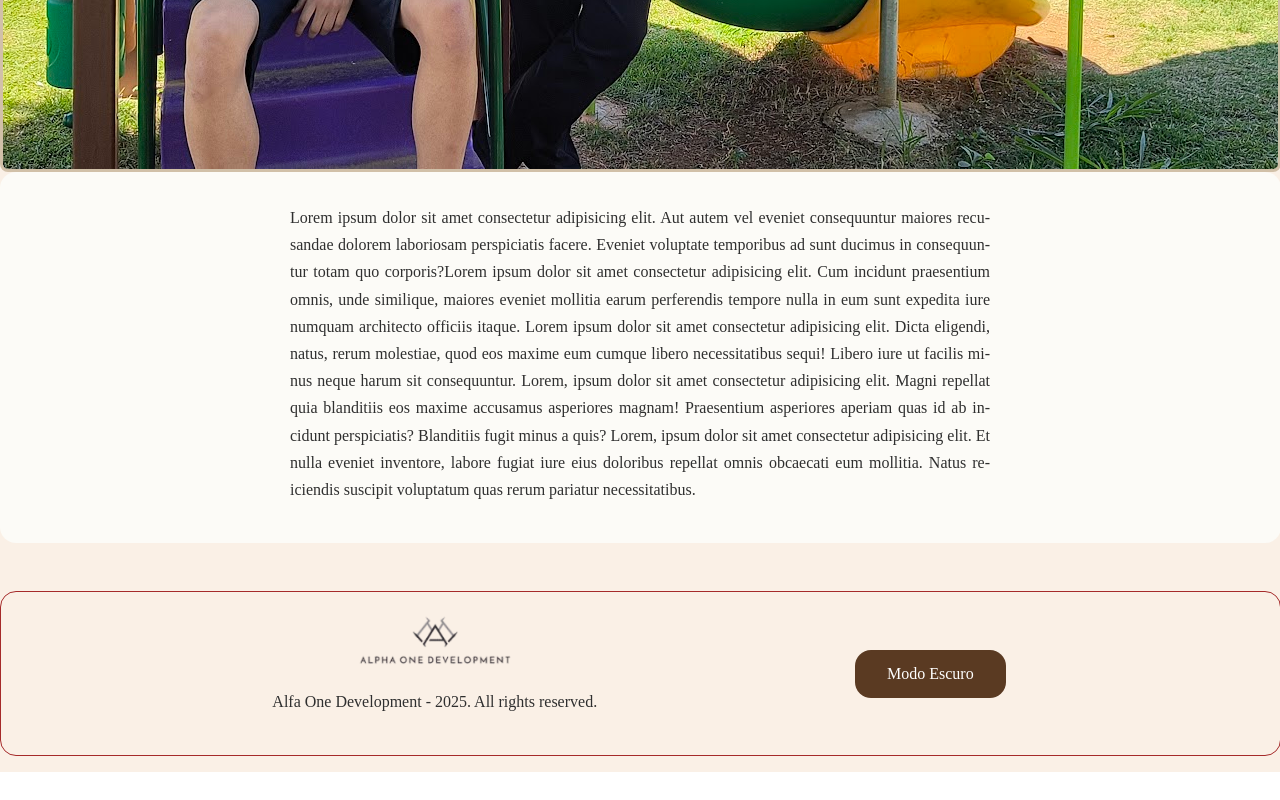
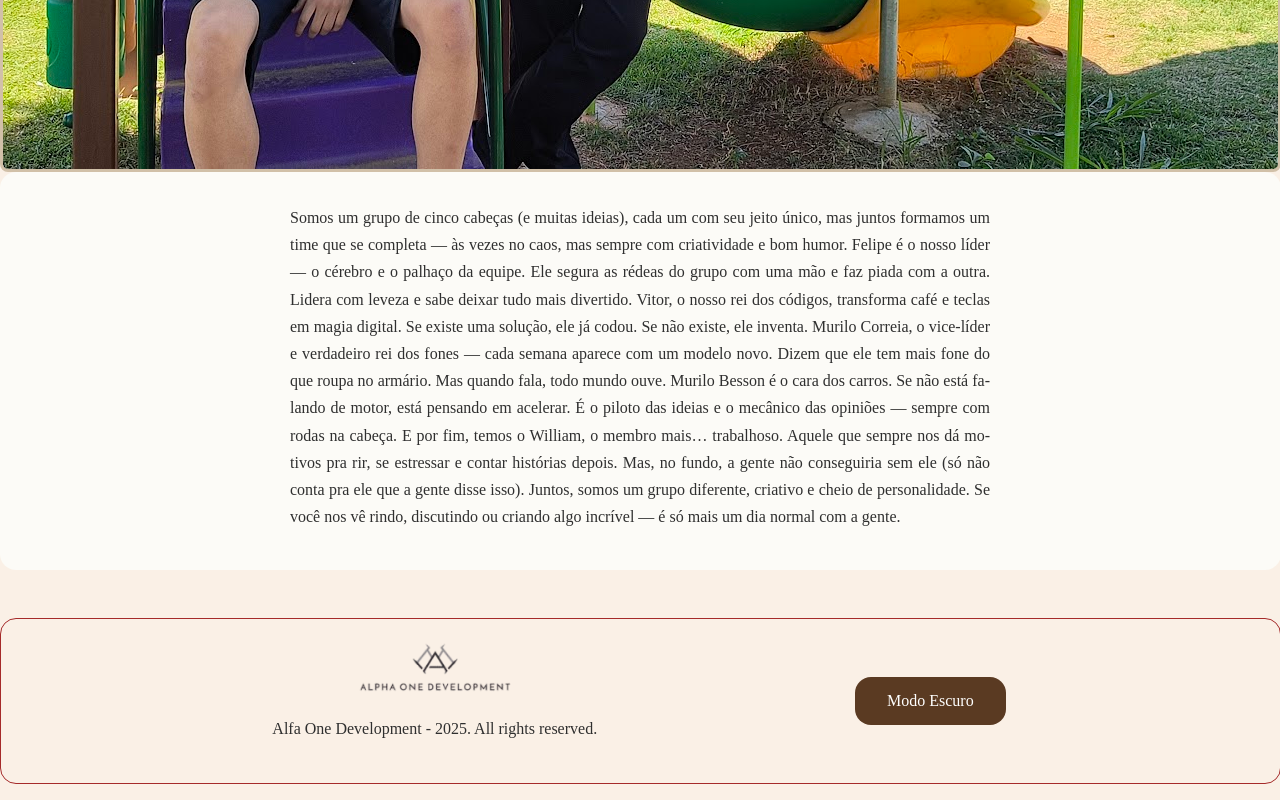
Before and after one commit to Talion2007/PrimeiraGuerraMundial, a React (Vite) app in the folder sitehis/: page /sobre-nos in a window 1280 px wide. Shown: the part 1084-1884 px from the top of the page. Before the commit the page ends 1856 px from the top, so only its background shows below. Built offline with nearby package versions, Linux system fonts and the light colour scheme.

Commit message:
texto sobre nós

```diff
--- a/sitehis/src/pages/SobreNos.jsx
+++ b/sitehis/src/pages/SobreNos.jsx
@@ -8,31 +8,33 @@ import imageG from "../assets/grupo.jpg";
 function SobreNos() {
   return (
     <>
-      <Header titulo="Sobre Nós"/>
+      <Header titulo="Sobre Nós" />
 
       <img src={imageG} className="imageg" />
       <section className="bloco">
         <p>
-          Lorem ipsum dolor sit amet consectetur adipisicing elit. Aut autem vel
-          eveniet consequuntur maiores recusandae dolorem laboriosam perspiciatis
-          facere. Eveniet voluptate temporibus ad sunt ducimus in consequuntur
-          totam quo corporis?Lorem ipsum dolor sit amet consectetur adipisicing
-          elit. Cum incidunt praesentium omnis, unde similique, maiores eveniet
-          mollitia earum perferendis tempore nulla in eum sunt expedita iure
-          numquam architecto officiis itaque. Lorem ipsum dolor sit amet
-          consectetur adipisicing elit. Dicta eligendi, natus, rerum molestiae,
-          quod eos maxime eum cumque libero necessitatibus sequi! Libero iure ut
-          facilis minus neque harum sit consequuntur. Lorem, ipsum dolor sit amet
-          consectetur adipisicing elit. Magni repellat quia blanditiis eos maxime
-          accusamus asperiores magnam! Praesentium asperiores aperiam quas id ab
-          incidunt perspiciatis? Blanditiis fugit minus a quis? Lorem, ipsum dolor
-          sit amet consectetur adipisicing elit. Et nulla eveniet inventore,
-          labore fugiat iure eius doloribus repellat omnis obcaecati eum mollitia.
-          Natus reiciendis suscipit voluptatum quas rerum pariatur necessitatibus.
+          Somos um grupo de cinco cabeças (e muitas ideias), cada um com seu
+          jeito único, mas juntos formamos um time que se completa — às vezes no
+          caos, mas sempre com criatividade e bom humor. Felipe é o nosso líder
+          — o cérebro e o palhaço da equipe. Ele segura as rédeas do grupo com
+          uma mão e faz piada com a outra. Lidera com leveza e sabe deixar tudo
+          mais divertido. Vitor, o nosso rei dos códigos, transforma café e
+          teclas em magia digital. Se existe uma solução, ele já codou. Se não
+          existe, ele inventa. Murilo Correia, o vice-líder e verdadeiro rei dos
+          fones — cada semana aparece com um modelo novo. Dizem que ele tem mais
+          fone do que roupa no armário. Mas quando fala, todo mundo ouve. Murilo
+          Besson é o cara dos carros. Se não está falando de motor, está
+          pensando em acelerar. É o piloto das ideias e o mecânico das opiniões
+          — sempre com rodas na cabeça. E por fim, temos o William, o membro
+          mais… trabalhoso. Aquele que sempre nos dá motivos pra rir, se
+          estressar e contar histórias depois. Mas, no fundo, a gente não
+          conseguiria sem ele (só não conta pra ele que a gente disse isso).
+          Juntos, somos um grupo diferente, criativo e cheio de personalidade.
+          Se você nos vê rindo, discutindo ou criando algo incrível — é só mais
+          um dia normal com a gente.
         </p>
-
       </section>
-      <Footer/>
+      <Footer />
     </>
   );
 }
```
